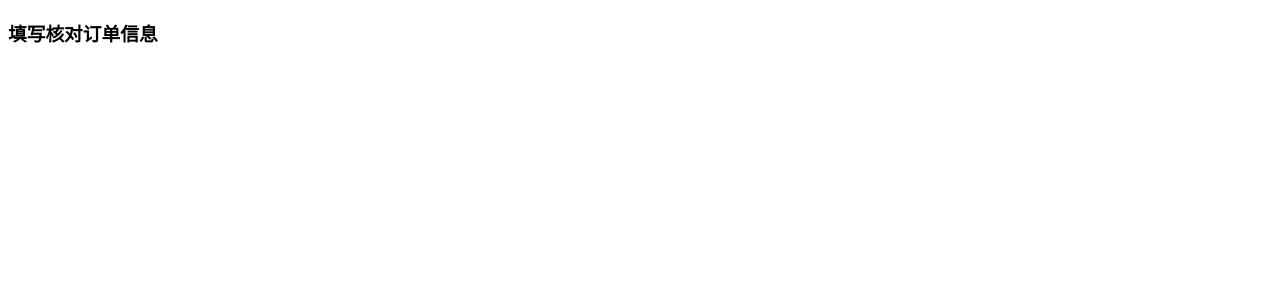
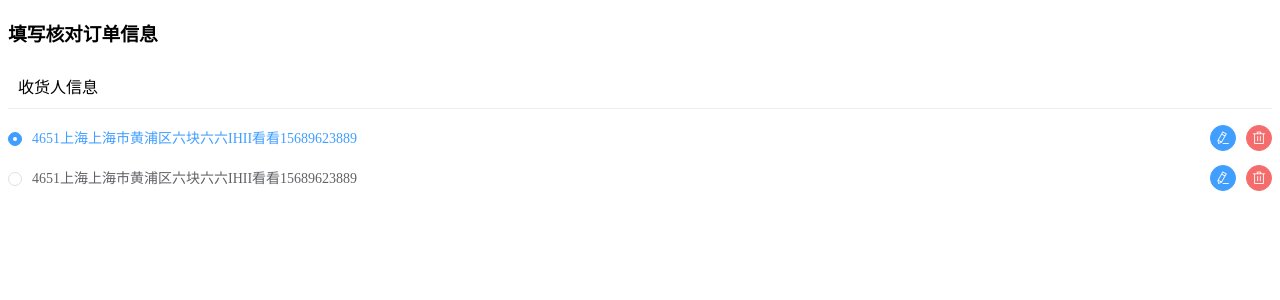
Before and after one commit to AmbitionJs/roseOnly, a Vue app: page /submitOrder in a window 1280 px wide. Shown: the top 300 px of the page. Built offline with nearby package versions, Linux system fonts and the light colour scheme.

Commit message:
修改了购物车界面的复选框以及计数器，添加了提交订单页面及其地址组件

```diff
--- /dev/null
+++ b/src/components/zjl/SubmitOrderAddress.vue
@@ -0,0 +1,92 @@
+<template>
+  <div class="submit-order-address">
+    <div class="title">收货人信息</div>
+    <!-- <div class="address-list">
+      <div class="item">
+        <span class="check-address">
+           <el-radio  label=""></el-radio>
+        </span>
+        <span class="receiver">{{address.receiver}}</span>
+        <span class="address">{{address.province + address.city + address.countyArea + address.detail}}</span>
+        <span class="telphone">{{address.cellphone}}</span>
+      </div>
+      <div class="opreate">
+        <el-button type="primary" icon="el-icon-edit" circle></el-button>
+        <el-button type="danger" icon="el-icon-delete" circle></el-button>
+      </div>
+    </div> -->
+    <el-radio-group v-model="radio">
+      <el-radio :label="item.aId" v-for="item in address" :key="item.aId">
+        <div class="address">
+          <span class="receiver">{{item.receiver}}</span>
+          <span class="address">{{item.province + item.city + item.countyArea + item.detail}}</span>
+          <span class="telphone">{{item.cellphone}}</span>
+        </div>
+        <div class="opreate">
+          <el-tooltip class="item" effect="dark" content="编辑" placement="left">
+          <el-button type="primary" icon="el-icon-edit" circle></el-button>
+          </el-tooltip>
+          <el-tooltip class="item" effect="dark" content="删除" placement="left">
+          <el-button type="danger" icon="el-icon-delete" circle></el-button>
+          </el-tooltip>
+        </div>
+      </el-radio>
+    </el-radio-group>
+  </div>
+</template>
+
+<script>
+export default {
+  data() {
+    return {
+      radio: 1,
+      address: [
+        {
+          aId: 1,
+          province: '上海',
+          city: '上海市',
+          countyArea: '黄浦区',
+          detail: '六块六六IHII看看',
+          receiver: '4651',
+          cellphone: '15689623889'
+        },
+        {
+          aId: 2,
+          province: '上海',
+          city: '上海市',
+          countyArea: '黄浦区',
+          detail: '六块六六IHII看看',
+          receiver: '4651',
+          cellphone: '15689623889'
+        }
+      ]
+    }
+  }
+}
+</script>
+
+<style>
+.title {
+  padding: 10px;
+  border-bottom: 1px solid #eee;
+}
+.el-radio-group {
+  padding: 10px 0;
+  display: block;
+}
+label.el-radio {
+  display: block;
+  margin-right: 0;
+  line-height: 40px;
+}
+.address, .opreate {
+  display: inline-block;
+}
+.opreate {
+  float: right;
+}
+
+.el-button.is-circle {
+  padding: 5px;
+}
+</style>
--- a/src/views/zjl/Car.vue
+++ b/src/views/zjl/Car.vue
@@ -14,33 +14,34 @@
     <div class="shopping-list">
       <table>
         <tr>
-          <th></th>
-          <th>品牌</th>
-          <th>商品名称</th>
-          <th>单价</th>
+          <th style="margin-left: 100px;">品牌</th>
+          <th style="margin-left: 100px;">商品名称</th>
+          <th style="margin-left: 80px;">单价</th>
           <th>数量</th>
           <th>操作</th>
         </tr>
         <tr v-for="item in cartDatas" :key="item.goodsIds">
           <td>
-            <input type="checkbox" :checked="item.select" @click="item.select=!item.select">
+            <!-- <input type="checkbox" :checked="item.select" @click="item.select=!item.select"> -->
+             <el-checkbox v-model="item.select"></el-checkbox>
           </td>
-          <td>roseonly</td>
+          <td><span>roseonly</span></td>
           <td>
             <img :src="item.picFileUrl" alt>
             <span>{{item.goodsName}}</span>
           </td>
-          <td>￥{{item.goodsPrice}}</td>
+          <td><span>￥{{item.goodsPrice}}</span></td>
           <td>
             <div class="number-group">
-              <span class="el-icon-remove-outline" @click="reduceNum(item.goodsIds)"></span>
+              <!-- <span class="el-icon-remove-outline" @click="reduceNum(item.goodsIds)"></span>
               <input
                 type="text"
                 v-model="item.goodsNum"
                 class="good-number"
                 @change="changeNum(item.goodsIds)"
               >
-              <span class="el-icon-circle-plus-outline" @click="addNum(item.goodsIds)"></span>
+              <span class="el-icon-circle-plus-outline" @click="addNum(item.goodsIds)"></span> -->
+              <el-input-number size="mini" v-model="item.goodsNum" @change="changeNum(item.goodsIds)" :min="1" :max="10"></el-input-number>
             </div>
           </td>
           <td>
@@ -51,13 +52,14 @@
     </div>
     <div class="cart-footer">
       <div class="cart-footer-left">
-        <input
+        <!-- <input
           type="checkbox"
           id="select-all"
           @change="selectAll(isSelectAll)"
           :checked="isSelectAll"
         >
-        <label for="select-all">全选</label>
+        <label for="select-all">全选</label> -->
+        <el-checkbox v-model="isSelectAll" @change="selectAll(isSelectAll)">全选</el-checkbox>
       </div>
       <div class="cart-footer-right">
         <div class="total-price">
@@ -181,51 +183,49 @@ export default {
       }
     },
     // 增加商品数量
-    addNum(id) {
+    // addNum(id) {
+    //   var num;
+    //   this.cartDatas.forEach(item => {
+    //     if (item.goodsIds == id) {
+    //       item.goodsNum++;
+    //       num = item.goodsNum;
+    //     }
+    //   });
+    //   console.log(num);
+    //   // const token = sessionStorage.getItem("token")
+    //   // this.axios.post('/trolley/add', {
+    //   //   goodsId: id,
+    //   //   goodsNum: num,
+    //   //   userToken: token
+    //   // })
+    // },
+    // // 减少商品数量
+    // reduceNum(id) {
+    //   var num;
+    //   this.cartDatas.forEach(item => {
+    //     if (item.goodsIds == id) {
+    //       if (item.goodsNum == 1) {
+    //         num = item.goodsNum;
+    //         return;
+    //       }
+    //       item.goodsNum--;
+    //       num = item.goodsNum;
+    //     }
+    //   });
+    //   console.log(num);
+    //   // const token = sessionStorage.getItem("token")
+    //   // this.axios.post('/trolley/add', {
+    //   //   goodsId: id,
+    //   //   goodsNum: num,
+    //   //   userToken: token
+    //   // })
+    // },
+    // 输入商品数量
+    changeNum(id) {
+      console.log(id)
       var num;
       this.cartDatas.forEach(item => {
         if (item.goodsIds == id) {
-          item.goodsNum++;
-          num = item.goodsNum;
-        }
-      });
-      console.log(num);
-      // const token = sessionStorage.getItem("token")
-      // this.axios.post('/trolley/add', {
-      //   goodsId: id,
-      //   goodsNum: num,
-      //   userToken: token
-      // })
-    },
-    // 减少商品数量
-    reduceNum(id) {
-      var num;
-      this.cartDatas.forEach(item => {
-        if (item.goodsIds == id) {
-          if (item.goodsNum == 1) {
-            num = item.goodsNum;
-            return;
-          }
-          item.goodsNum--;
-          num = item.goodsNum;
-        }
-      });
-      console.log(num);
-      // const token = sessionStorage.getItem("token")
-      // this.axios.post('/trolley/add', {
-      //   goodsId: id,
-      //   goodsNum: num,
-      //   userToken: token
-      // })
-    },
-    // 输入商品数量
-    changeNum(id) {
-      var num;
-      this.cartDatas.forEach(item => {
-        if (item.goodsIds == id) {
-          if (item.goodsNum <= 0) {
-            item.goodsNum = 1;
-          }
           num = item.goodsNum;
         }
       });
@@ -265,10 +265,15 @@ export default {
   },
   computed: {
     // 检测是否全选
-    isSelectAll() {
-      return this.cartDatas.every(item => {
-        return item.select;
-      });
+    isSelectAll: {
+      get() {
+        return this.cartDatas.every(item => {
+          return item.select;
+        })
+      },
+      set(val) {
+        console.log(val)
+      }
     },
     getTotal() {
       // 获取cartDatas中select为true的数据
@@ -298,6 +303,7 @@ export default {
   width: 968px;
   min-width: 768px;
   margin: 0 auto;
+  color: #414141;
   user-select: none;
 }
 .cart-title {
@@ -325,11 +331,12 @@ export default {
 }
 .cart-clear-btn {
   text-decoration: none;
-  color: #414141;
+  color: #000;
+  opacity: 0.5;
+  font-weight: bold;
 }
 .cart-clear-btn:hover {
-  color: #000;
-  font-weight: bold;
+  opacity: 1;
 }
 .cart-footer {
   padding: 10px;
@@ -356,18 +363,18 @@ table {
   width: 100%;
 }
 table {
-  border-top: 1px solid #000;
+  border-top: 1px solid #ebeef5;
   text-align: center;
 }
 tr {
   width: 100%;
-  padding: 10px 0;
-  border-bottom: 1px solid #000;
+  border-bottom: 1px solid #ebeef5;
   display: flex;
   justify-content: space-between;
 }
-tr:not(:first-child) {
-  line-height: 80px;
+tr:not(:first-child),
+td {
+  line-height: 95px;
 }
 .good-number {
   width: 100px;
@@ -380,10 +387,10 @@ td {
 .number-group {
   user-select: none;
 }
-.number-group span {
+/* .number-group span {
   padding: 10px;
   cursor: pointer;
-}
+} */
 .del-shopping-list {
   padding: 10px 0;
 }
@@ -397,4 +404,10 @@ td {
 .order-assist p:not(:first-child) {
   font-size: 13px;
 }
+table tr td img {
+  width: 100px;
+  height: 100px;
+  display: inline-block;
+  vertical-align: middle;
+}
 </style>
--- a/src/views/zjl/SubmitOrder.vue
+++ b/src/views/zjl/SubmitOrder.vue
@@ -3,12 +3,16 @@
     <div class="submit-order-title">
       <h3>填写核对订单信息</h3>
     </div>
+    <SubmitOrderAddress />
   </div>
 </template>
 
 <script>
+import SubmitOrderAddress from '@/components/zjl/SubmitOrderAddress.vue'
 export default {
-
+  components: {
+    SubmitOrderAddress
+  }
 }
 </script>
 
```
